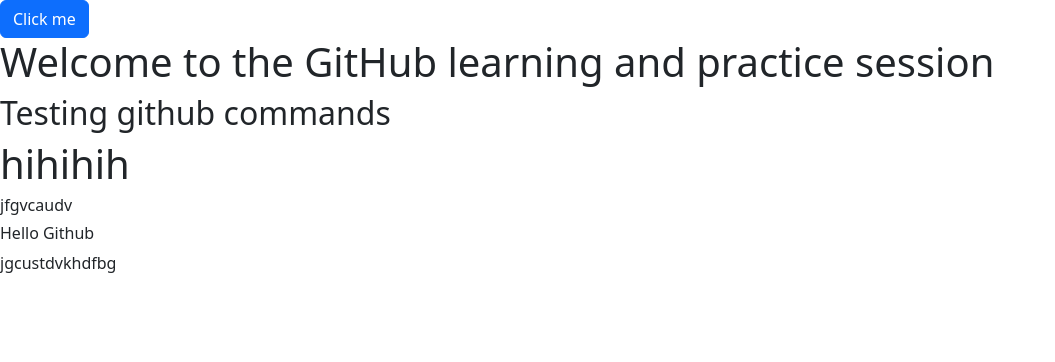
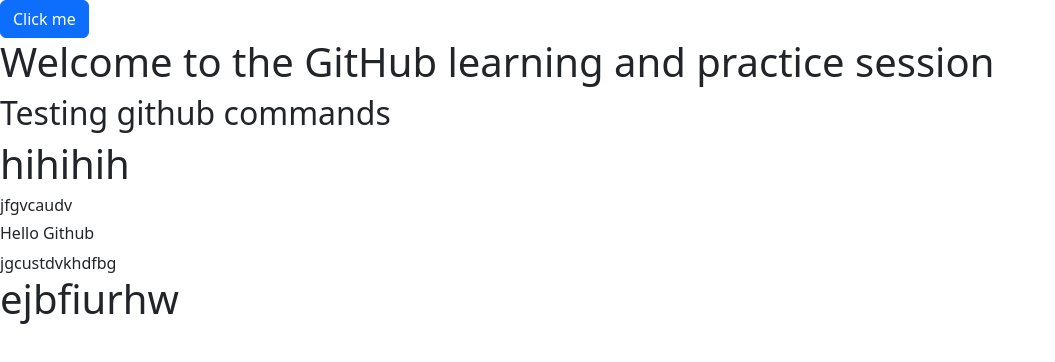
Before and after one commit to kjstarun/github-practice, a website: page index.html in a window 1280 px wide. Shown: the whole page, without its empty margins (0-1055 px from the left). Drawn offline with nearby package versions, Linux system fonts and the light colour scheme.

Commit message:
Update index.html

```diff
--- a/index.html
+++ b/index.html
@@ -17,5 +17,6 @@
     <h6>jfgvcaudv</h6>
     <h6>Hello Github</h6>
     <div>jgcustdvkhdfbg</div>
+    <h1>ejbfiurhw<h1>
 </body>
 </html>
```
